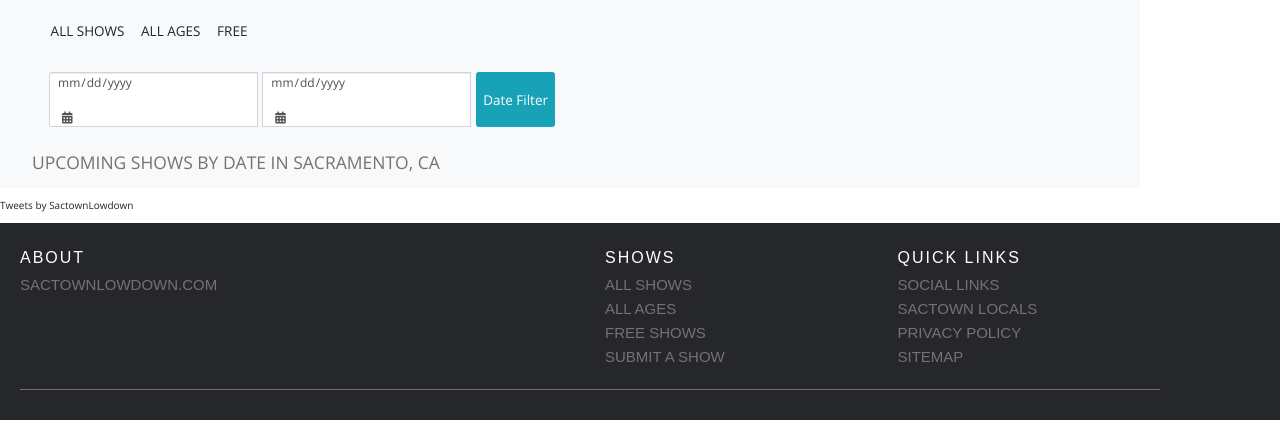
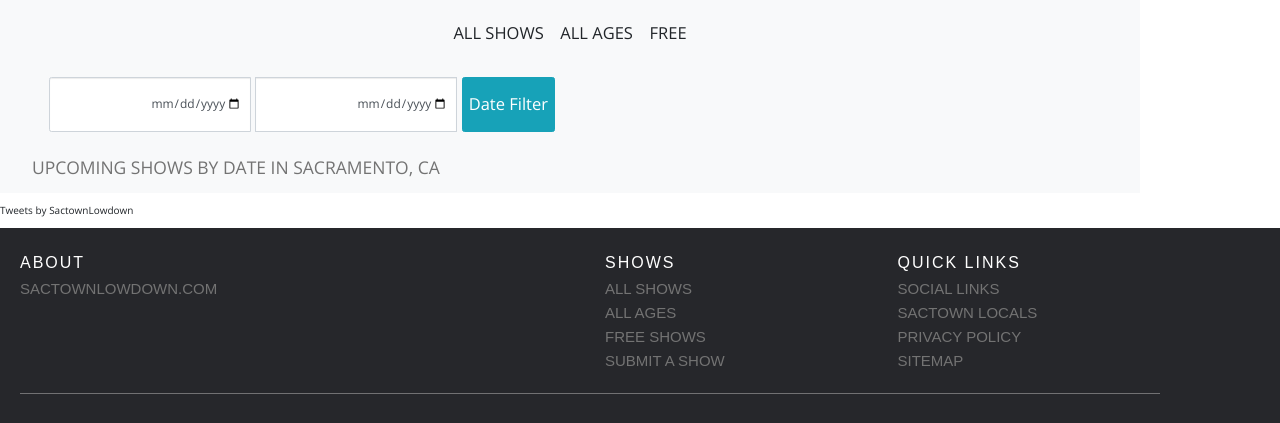
Before and after one commit to Deserlo/sacshows, a Flask app: page / in a window 1280 px wide. Shown: the part 160-583 px from the top of the page. Run offline with Flask 2, Linux system fonts and the light colour scheme; data that the repository does not hold is empty; some libraries are stand-ins or nearby versions; some web fonts are replaced.

Commit message:
native styling for button filter

```diff
--- a/web/static/sac.css
+++ b/web/static/sac.css
@@ -184,6 +184,7 @@ a.hero__link:hover {
   list-style: none;
   padding-left: 3%;
   padding-right: 3%;
+  text-align: center;
   /*display: flex;
   justify-content: space-between;*/
   /*color: whitesmoke;
@@ -296,7 +297,7 @@ a  {
 
 .btn {
   padding: 1rem .6rem;
-  font-size: 1.35rem;
+  font-size: 1.65rem;
 }
 
   #sidebar{
@@ -828,23 +829,27 @@ input[type="date"] {
   position: relative;
 }
 
+/*
 /* create a new arrow, because we are going to mess up the native one
-see "List of symbols" below if you want another, you could also try to add a font-awesome icon.. */
+see "List of symbols" below if you want another, you could also try to add a font-awesome icon..
 input[type="date"]:after {
   font-family: "Font Awesome 5 Free";
   font-weight: 900;
   content: "\f073";
   color: #555;
-  padding: 0 5px;
+  padding: 0 2px;
+  font-size: 1.2rem;
+  display:none;
 }
 
 /* change color of symbol on hover
 input[type="date"]:hover:after {
   color: #bf1400;
 }
-/*
 
-/* make the native arrow invisible and stretch it over the whole field so you can click anywhere in the input field to trigger the native datepicker*/
+
+ make the native arrow invisible and stretch it over the whole field
+so you can click anywhere in the input field to trigger the native datepicker
 input[type="date"]::-webkit-calendar-picker-indicator {
   position: absolute;
   top: 0;
@@ -856,6 +861,7 @@ input[type="date"]::-webkit-calendar-picker-indicator {
   color: transparent;
   background: transparent;
 }
+*/
 
 /* adjust increase/decrease button */
 input[type="date"]::-webkit-inner-spin-button {
@@ -866,3 +872,14 @@ input[type="date"]::-webkit-inner-spin-button {
 input[type="date"]::-webkit-clear-button {
    z-index: 1;
 }
+
+
+input[type="date"].form-control, input[type=datetime-local].form-control, input[type=month].form-control, input[type=time].form-control {
+    /*line-height: 1.3rem;*/
+    text-align: right;
+    -webkit-appearance: button;
+    -moz-appearance:    button;
+    appearance:         button;
+
+
+}
```
